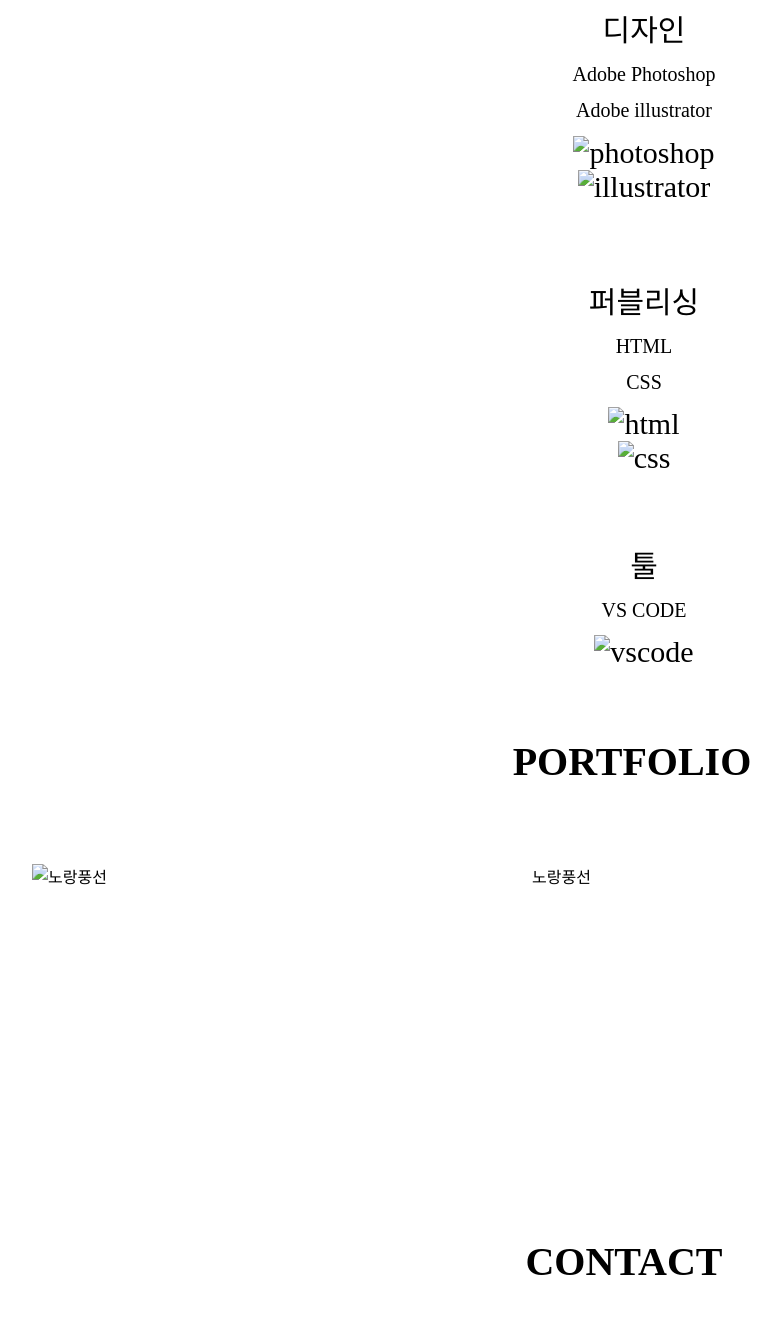
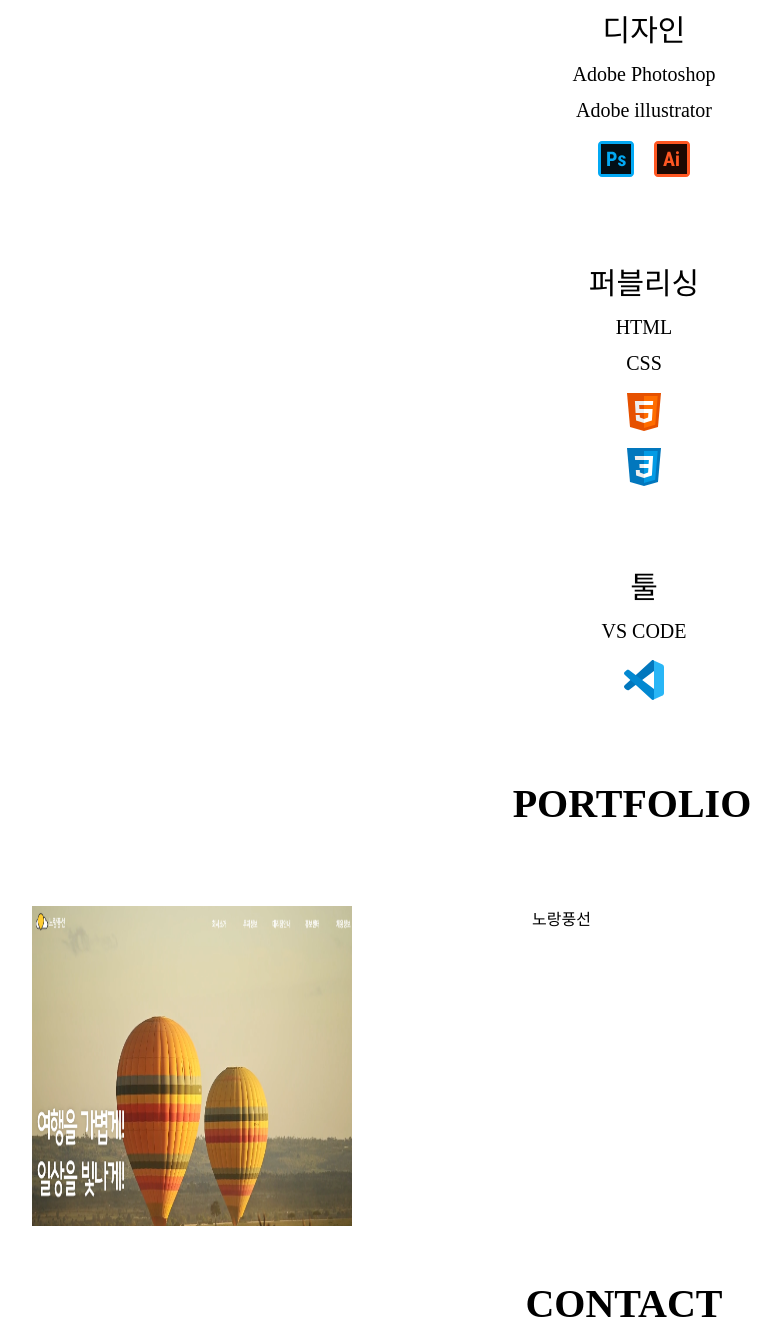
Before and after one commit to Hans930901/personal, a plain HTML site: page index.html in a window 1280 px wide. Shown: the part 1580-2910 px from the top of the page, without its empty margins (16-797 px from the left). Drawn offline with Linux system fonts and the light colour scheme; a web font is replaced by a local one.

Commit message:
Add files via upload

```diff
--- a/index.html
+++ b/index.html
@@ -36,22 +36,22 @@
                 <li>Adobe Photoshop</li>
                 <li>Adobe illustrator</li>
                 <div>
-                <img src="../개인홈페이지-프로토타입/img/svg/photoshop.svg" alt="photoshop">
-                <img src="../개인홈페이지-프로토타입/img/svg/illustrator.svg" alt="illustrator">
+                <img src="../personal/img/svg/photoshop.svg" alt="photoshop">
+                <img src="../personal/img/svg/illustrator.svg" alt="illustrator">
                 </div>
             </ul>
             <ul class="pub">퍼블리싱
                 <li>HTML</li>
                 <li>CSS</li>
             <div>
-                <img src="../개인홈페이지-프로토타입/img/svg/html.svg" alt="html">
-                <img src="../개인홈페이지-프로토타입/img/svg/css.svg" alt="css">
+                <img src="../personal/img/svg/html.svg" alt="html">
+                <img src="../personal/img/svg/css.svg" alt="css">
             </div>
             </ul>
         <ul class="tool">툴
             <li>VS CODE</li>
             <div>
-                <img src="../개인홈페이지-프로토타입/img/svg/vscode.svg" alt="vscode">
+                <img src="../personal/img/svg/vscode.svg" alt="vscode">
             </div>
         </ul>
         </section>
@@ -60,7 +60,7 @@
             <div class="wrap">
             <h2>PORTFOLIO</h2>
             <figure>
-                <img src="../개인홈페이지-프로토타입/img/yellow.png" alt="노랑풍선">
+                <img src="../personal/img/yellow.png" alt="노랑풍선">
             </figure>
             <p class="pf1">노랑풍선</p>
             </div>
```
